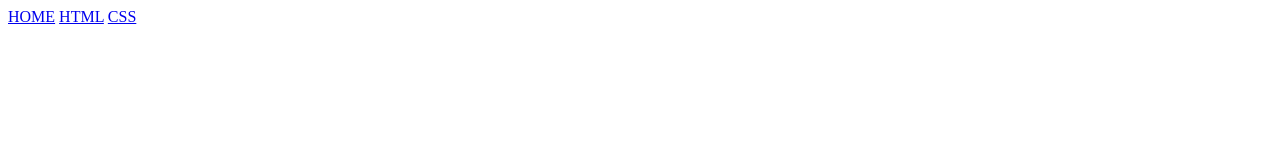
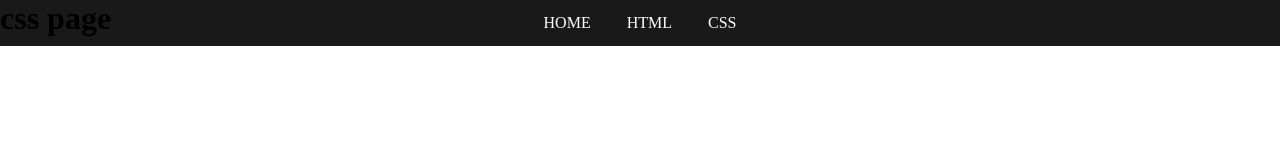
Before and after one commit to diegoallies/first-task, a plain HTML site: page css.html in a window 1280 px wide. Drawn offline with Linux system fonts and the light colour scheme.

Commit message:
added content

```diff
--- a/css.html
+++ b/css.html
@@ -5,8 +5,16 @@
     <meta http-equiv="X-UA-Compatible" content="IE=edge">
     <meta name="viewport" content="width=device-width, initial-scale=1.0">
     <title>Task</title>
+    <link rel="stylesheet" href="css/main.css">
+
+    <style>
+        a {
+    background-image: image("images/nav.png");
+}
+    </style>
 </head>
 <body>
+
 
 <nav>
     <a href="index.html">HOME</a>
@@ -14,5 +22,8 @@
     <a class="active"href="css.html">CSS</a>
 </nav>
 
+<h1>css page</h1>
+
+
 </body>
 </html>
--- a/css/main.css
+++ b/css/main.css
@@ -3,3 +3,29 @@
     padding: 0;
     box-sizing: border-box;
 }
+
+nav {
+    font-family: bold;
+    list-style-type: none;
+    margin: 0;
+    padding: 0;
+    overflow: hidden;
+    background-color: rgb(0, 0, 0);
+    text-align: center;
+    position: fixed;
+    top: 0%;
+    left: 0%;
+    right: 0%;
+    opacity: 90%;
+    text-shadow: 0 0.04em 0.04em black;
+
+}
+
+a {
+    display: inline-block;
+    color: white;
+    text-align: center;
+    padding: 14px 16px;
+    text-decoration: none;
+    float: initial;
+}
```
Also changed, not shown: html.html (+4 -1 lines), index.html (+3 -0 lines), images/nav.png (added).
